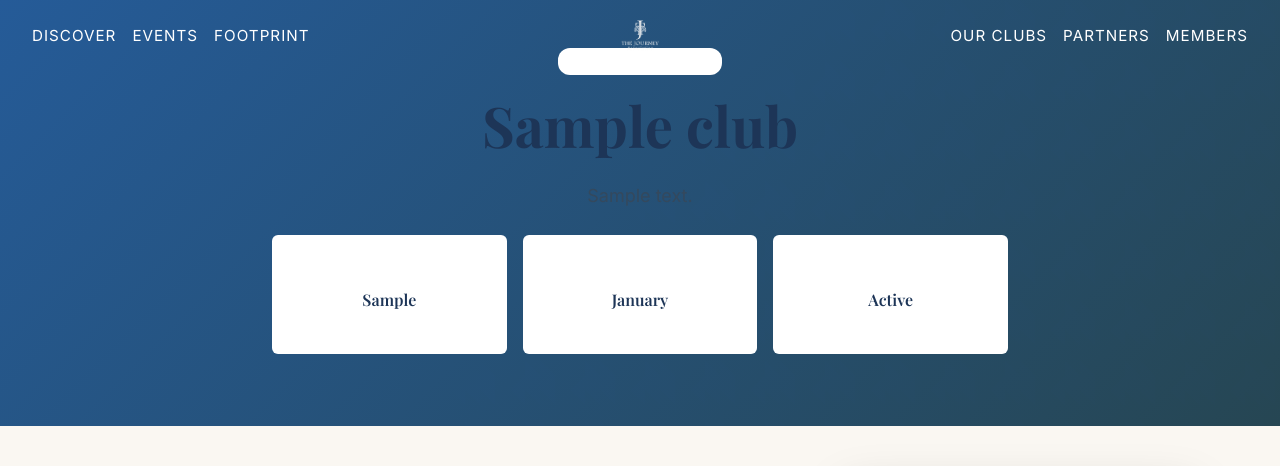
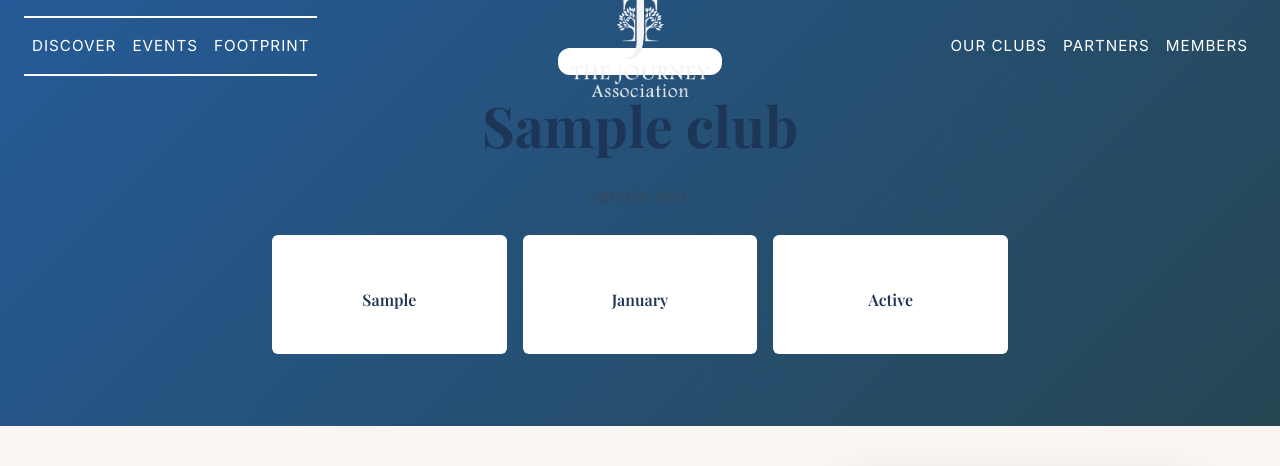
Before and after one commit to fikrielfakir/FlaskForge, a Flask app: page /clubs/1 in a window 1280 px wide. Shown: the top 466 px of the page. Run offline with Flask 3, Linux system fonts and the light colour scheme; tables that the repository leaves empty hold one stand-in row (values such as "Sample post"); some libraries are stand-ins or nearby versions.

Commit message:
Adjust website navigation to match design specifications
Update .navbar-brand img height to 120px and add top/bottom borders to .navbar-nav.me-auto in static/css/theme.css.

Replit-Commit-Author: Agent
Replit-Commit-Session-Id: 629704df-f5cb-4302-a013-eb08c31d6645
Replit-Commit-Checkpoint-Type: full_checkpoint
Replit-Commit-Screenshot-Url: https://storage.googleapis.com/screenshot-production-us-central1/af78c39d-628c-45d0-b1ca-29698395af99/629704df-f5cb-4302-a013-eb08c31d6645/QK2YJTv

```diff
--- a/static/css/theme.css
+++ b/static/css/theme.css
@@ -107,7 +107,7 @@ h1, h2, h3, h4, h5, h6,
 
 /* Custom Navigation */
 .navbar-brand img {
-  height: 32px;
+  height: 120px;
   width: auto;
   transition: transform var(--transition-fast);
 }
@@ -170,6 +170,13 @@ h1, h2, h3, h4, h5, h6,
 .navbar-nav .nav-link.active {
   color: #E9C46A !important;
   transform: translateY(-2px);
+}
+
+/* Left navigation styling with borders */
+.navbar-nav.me-auto {
+  border-bottom: 2px solid #fff;
+  border-top: 2px solid #fff;
+  padding: 0.5rem 0;
 }
 
 .navbar-nav .nav-link::after {
```
Also changed, not shown: attached_assets/image_1758363254713.png (added), 1 other file.
